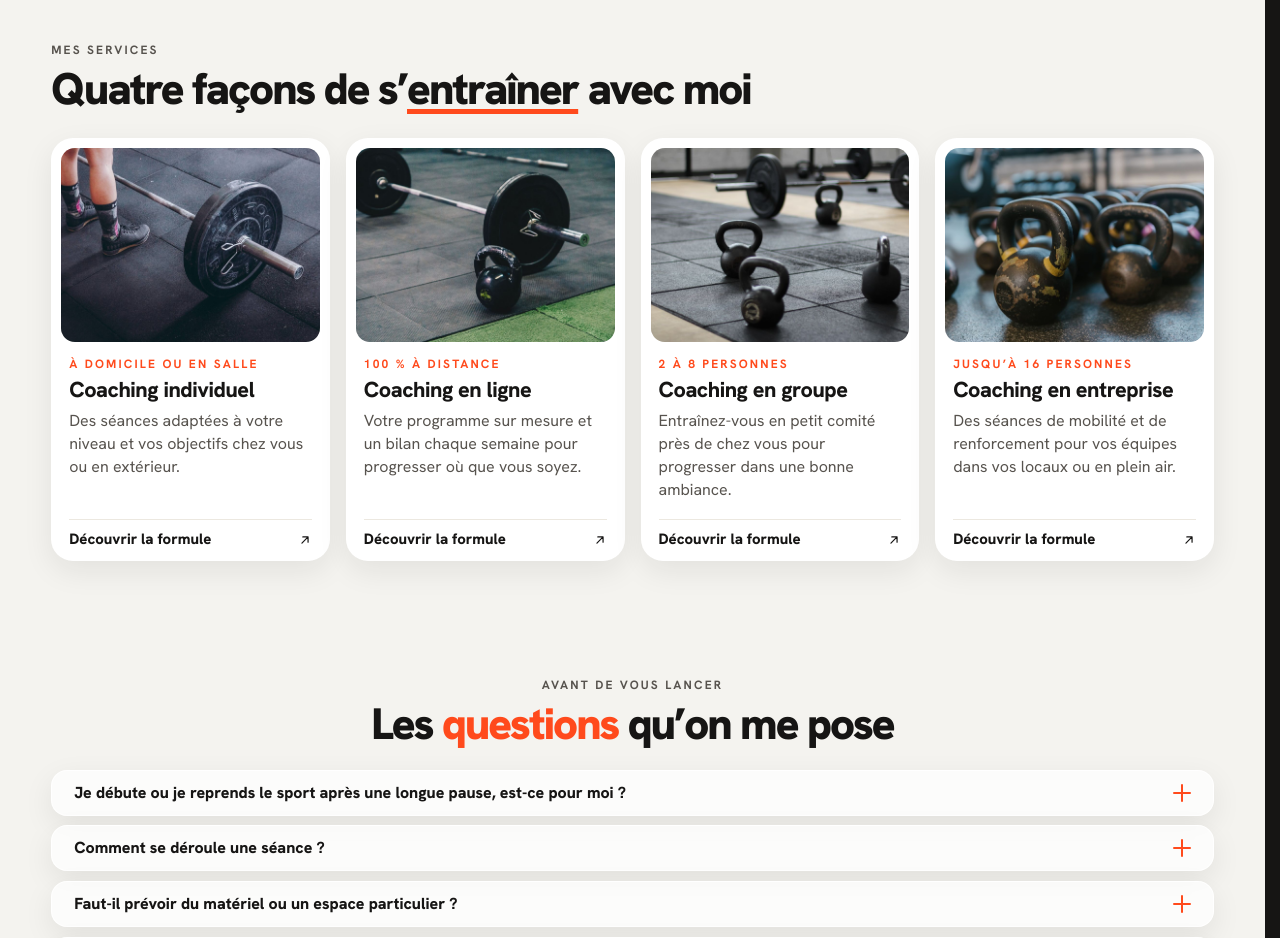
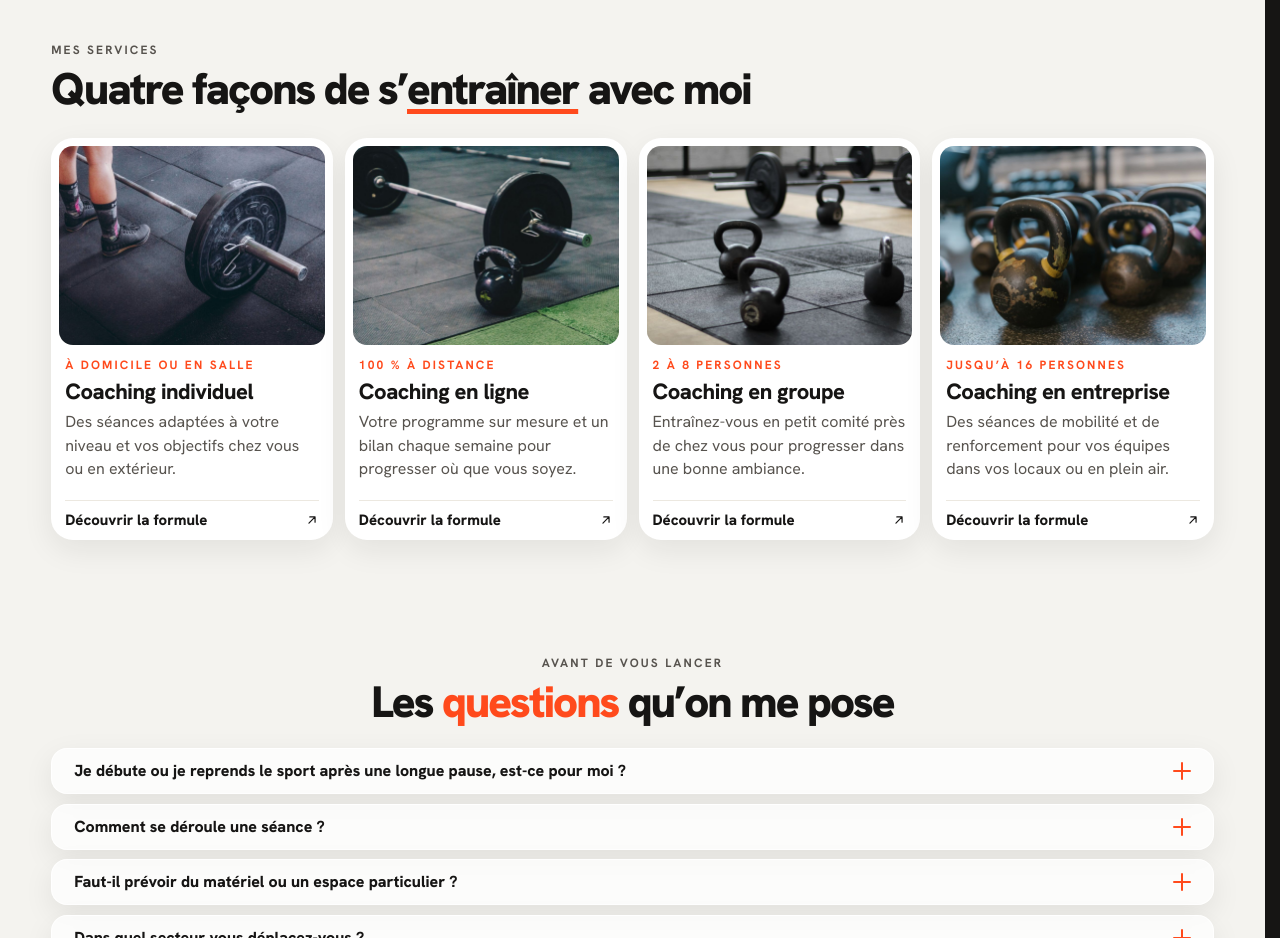
Before and after one commit to thomasroulland/rimaactive, a React (Vite) app: page / in a window 1280 px wide. Shown: the part 1400-2338 px from the top of the page. Built offline with nearby package versions, Linux system fonts and the light colour scheme.

Commit message:
Cartes des services : « Découvrir la formule » juste sous la phrase (même écart dans toutes les cartes), phrase en 3 lignes entre 1101 et 1400 px
Co-Authored-By: Claude Opus 5.5 <noreply@anthropic.com>
Claude-Session: https://claude.ai/code/session_0111jZAHMQFwvwoc4FfYmsqm

```diff
--- a/src/verre.css
+++ b/src/verre.css
@@ -432,3 +432,11 @@ body { min-height: 100vh; min-height: 100dvh; isolation: isolate; } /* dvh : sur
 .services4__corps { container-type: inline-size; }
 .services4__titre { white-space: nowrap; font-size: min(22px, calc(100cqi / 11.2)); }
 @media (max-width: 640px) { .services4__titre { font-size: min(20px, calc(100cqi / 11.2)); } }
+/* Cartes des services (21 novembre 2026) : « Découvrir la formule » juste sous la phrase, même écart dans toutes les cartes
+   (avant, il restait collé en bas et laissait un grand blanc dans les cartes à phrase courte) */
+.services4__bas { margin-top: 0; }
+.services4__corps .services4__texte { margin-bottom: 14px; }
+.services4 { align-items: start; }
+.services4 > li { display: block; }
+/* 1101–1400 px : un peu plus de largeur pour la phrase, pour qu'elle tienne en 3 lignes dans les 4 cartes (cartes de même hauteur) */
+@media (min-width: 1101px) and (max-width: 1400px) { .services4 { gap: 12px; } .services4__carte { padding: 8px; } .services4__corps { padding: 12px 6px 4px; } }
```
